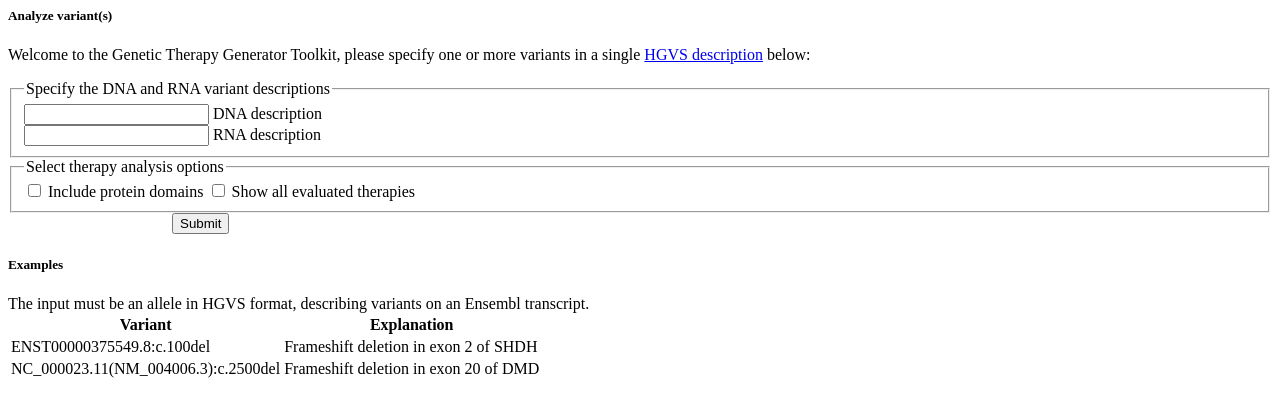
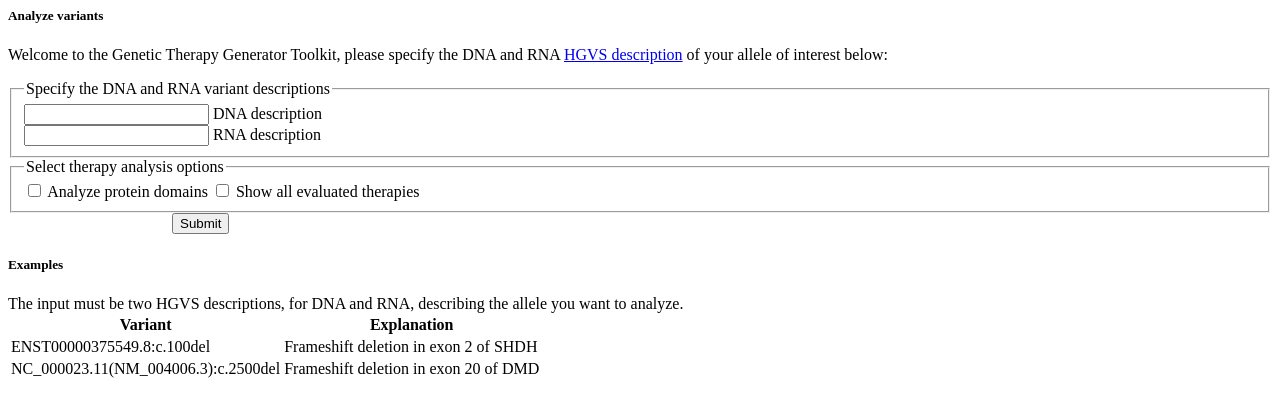
Before and after one commit to DCRT-LUMC/GTGT, a Python web app: template src/gtgt/templates/analysis.html.j2 in a window 1280 px wide. Shown: the top 417 px of the page. Run offline with Jinja, Linux system fonts and the light colour scheme; the template is opened without the code that fills it, so the values that code supplies are empty.

Commit message:
Update landing page text for website

```diff
--- a/src/gtgt/templates/analysis.html.j2
+++ b/src/gtgt/templates/analysis.html.j2
@@ -3,9 +3,9 @@
 {% else %}
   <div id="home" class="page padding active">
 {% endif %}
-    <h5>Analyze variant(s)</h5>
+    <h5>Analyze variants</h5>
     <p>
-    Welcome to the Genetic Therapy Generator Toolkit, please specify one or more variants in a single <a href="https://hgvs-nomenclature.org" class="link" target="_blank">HGVS description</a> below:
+    Welcome to the Genetic Therapy Generator Toolkit, please specify the DNA and RNA <a href="https://hgvs-nomenclature.org" class="link" target="_blank">HGVS description</a> of your allele of interest below:
     </p>
 
     <fieldset>
@@ -28,7 +28,7 @@
       <nav>
         <label class="checkbox">
           <input type="checkbox" id="protein_domains">
-          <span>Include protein domains</span>
+          <span>Analyze protein domains</span>
         </label>
         <label class="checkbox">
           <input type="checkbox" id="extended">
@@ -59,7 +59,7 @@
     {% endif %}
 
     <h5>Examples</h5>
-    <p>The input must be an allele in HGVS format, describing variants on an Ensembl transcript.
+    <p>The input must be two HGVS descriptions, for DNA and RNA, describing the allele you want to analyze.
     <table>
       <thead>
         <tr>
```
